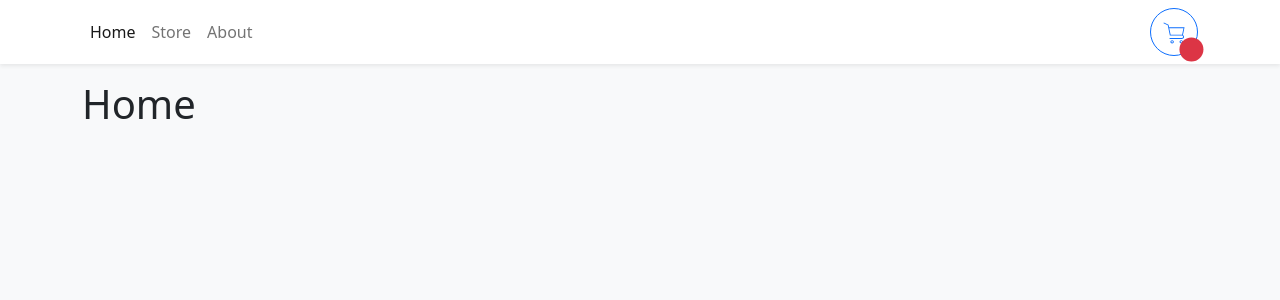
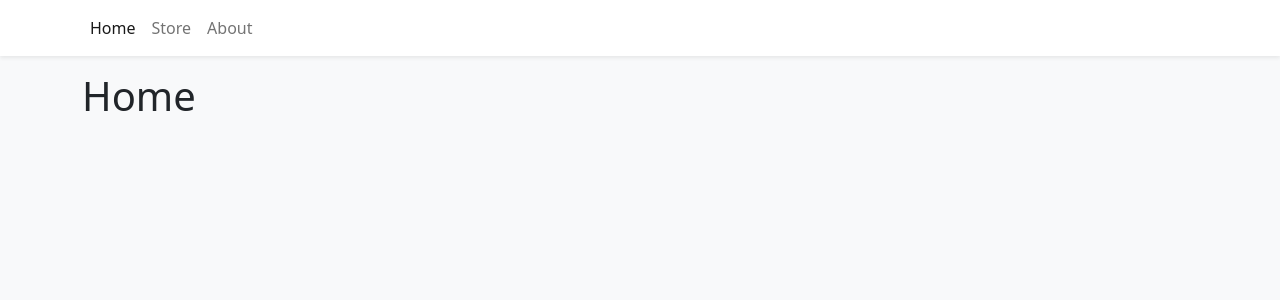
Before and after one commit to NekoCarreraDesigns/shopping-cart, a React (Vite) app: page / in a window 1280 px wide. Shown: the top 300 px of the page. Built offline with nearby package versions, Linux system fonts and the light colour scheme.

Commit message:
added functionality to open/close cart, and cart quantity

```diff
--- a/src/components/Navbar.tsx
+++ b/src/components/Navbar.tsx
@@ -1,7 +1,9 @@
 import { Button, Container, Nav, Navbar as NavbarBs } from "react-bootstrap";
 import { NavLink } from "react-router-dom";
+import { useShoppingCart } from "../context/ShoppingCartContext";
 
 export function Navbar() {
+  const { openCart, cartQuantity } = useShoppingCart();
   return (
     <NavbarBs sticky='top' className='bg-white shadow-sm mb-3'>
       <Container>
@@ -16,7 +18,9 @@ export function Navbar() {
             About
           </Nav.Link>
         </Nav>
+        {cartQuantity > 0 && (
           <Button
+            onClick={openCart}
             style={{ width: "3rem", height: "3rem", position: "relative" }}
             variant='outline-primary'
             className='rounded-circle'>
@@ -39,8 +43,11 @@ export function Navbar() {
                 bottom: 1,
                 right: 1,
                 transform: "translate(31%, 31%)",
-            }}></div>
+              }}>
+              {cartQuantity}
+            </div>
           </Button>
+        )}
       </Container>
     </NavbarBs>
   );
```
Lines whose indentation alone changed are shown as unchanged.
